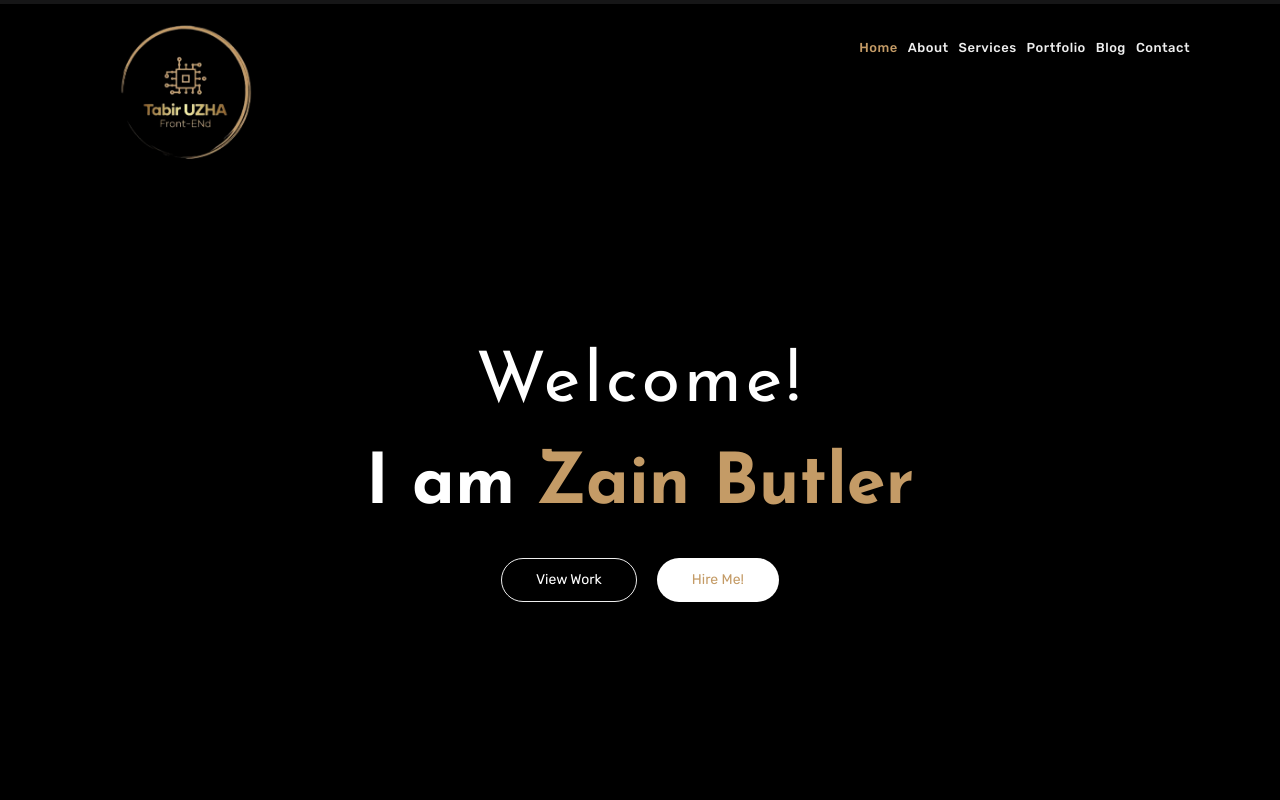
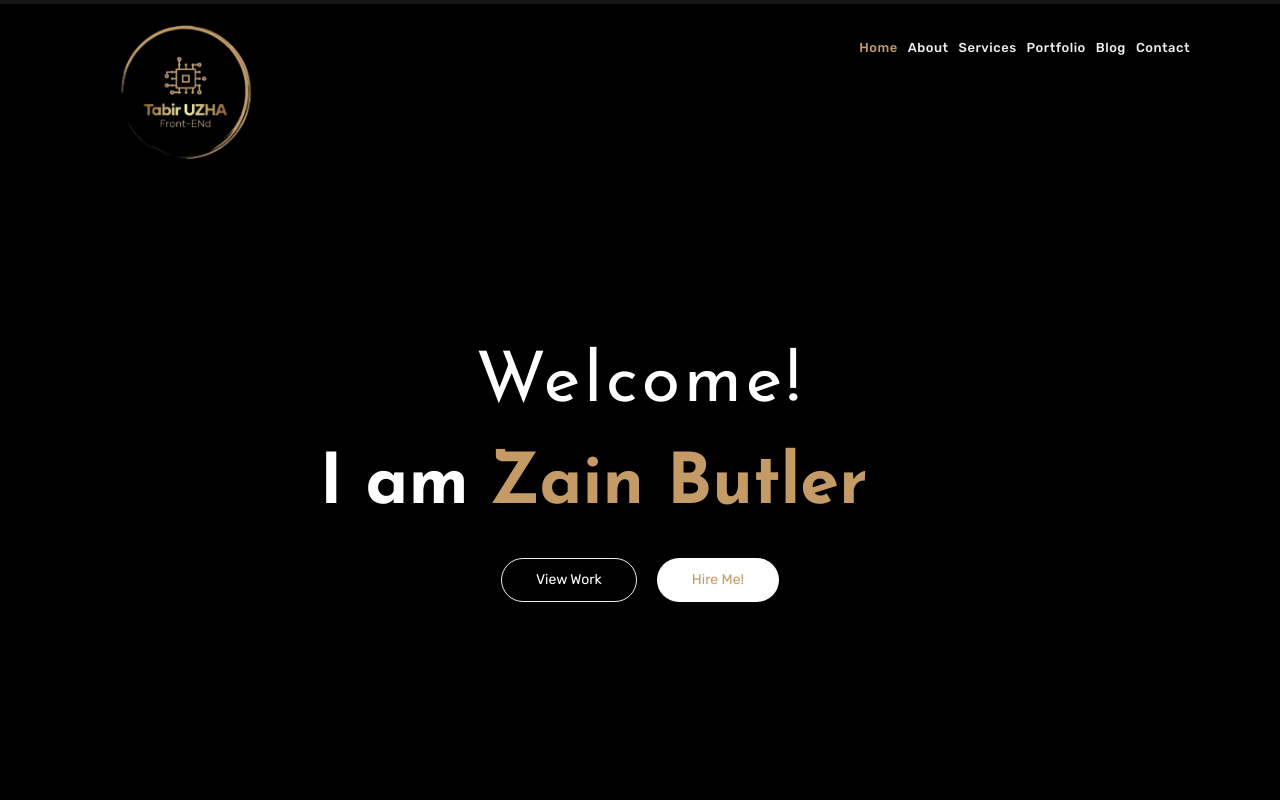
Before and after one commit to maKSiM89/tabir, an Angular app: page / in a window 1280 px wide. Shown: the top 800 px of the page. Built offline with nearby package versions, Linux system fonts and the light colour scheme.

Commit message:
test animation

```diff
--- a/src/app/components/welcome/welcome.component.html
+++ b/src/app/components/welcome/welcome.component.html
@@ -3,14 +3,24 @@
     <div class="row">
       <div class="full-width text-center caption mt-50">
         <h1>Welcome!</h1>
-        <span class="cd-headline push">
+        <div class="ramka">
+          <div class="cd-headline push">
             <span class="blc">I am</span>
-            <span class="cd-words-wrapper">
+            <!--<span class="cd-words-wrapper">
               <b class="is-visible">Zain Butler</b>
               <b>Web Designer</b>
-              <b>Photography</b>
-            </span>
-        </span>
+              <b>Photography</b>-->
+          </div>
+          <div class="a">
+            <div class="b">
+              <div class="p-1">Zain Butler</div>
+              <div class="p-2">Web Designer</div>
+              <div class="p-3">Photography</div>
+            </div>
+          </div>
+        </div>
+
+
         <div class="btnposition">
           <a href="#" class="butn butn-bord mt-30">
             <span>View Work</span>
--- a/src/app/components/welcome/welcome.component.scss
+++ b/src/app/components/welcome/welcome.component.scss
@@ -8,14 +8,92 @@
 }
 
 // xpush
+.ramka {
+  display: flex;
+  white-space: nowrap;
+}
+
 
 .cd-headline {
+  flex: 0 0 35%;
+  position: relative;
 	line-height: 1.2;
   font-family: 'Josefin Sans', sans-serif;
   font-weight: 700;
   font-size: 70px;
+  text-align: end;
 }
 
+.a {
+  flex: 0 0 50%;
+  height: 70px;
+  /*border: 1px solid red;*/
+  font-size: 70px;
+  line-height: 1.2;
+  font-family: 'Josefin Sans', sans-serif;
+  font-weight: 700;
+  text-align: start;
+  color: $main-color;
+  overflow: hidden;
+  margin-left: 20px;
+  white-space: nowrap;
+}
+.b {
+  position: relative;
+  top: 0;
+  /*background-color: bisque;*/
+  display: inline-block;
+
+}
+.b .p-0,
+.b .p-1,
+.b .p-2,
+.b .p-3 {
+  /*background-color: orange;*/
+
+}
+
+.b .p-2 {
+  position: absolute;
+  left: 568px;
+  top: 0px;
+}
+
+.b .p-3 {
+  position: absolute;
+  top: 0;
+  left: 1150px;
+}
+.a > .b {
+  animation-name: tt;
+  /*animation: tt 4s infinite;*/
+  animation-duration: 4s;
+  animation-iteration-count: infinite;
+  animation-direction: normal;
+}
+
+.a:hover .b {
+  animation-play-state: paused;
+}
+
+@keyframes tt {
+  30% {
+    right: 0px;
+  }
+  60% {
+    right: 563px;
+  }
+  90% {
+    right: 1150px;
+  }
+  100% {
+
+  }
+
+}
+
+
+/*
 .cd-headline.push b {
   opacity: 0;
 }
@@ -60,7 +138,7 @@ margin-left: 20px;
 .no-js .cd-words-wrapper b.is-visible {
 	opacity: 1;
 }
-
+*/
 .valign{
   display: flex;
   align-items: center;
```
